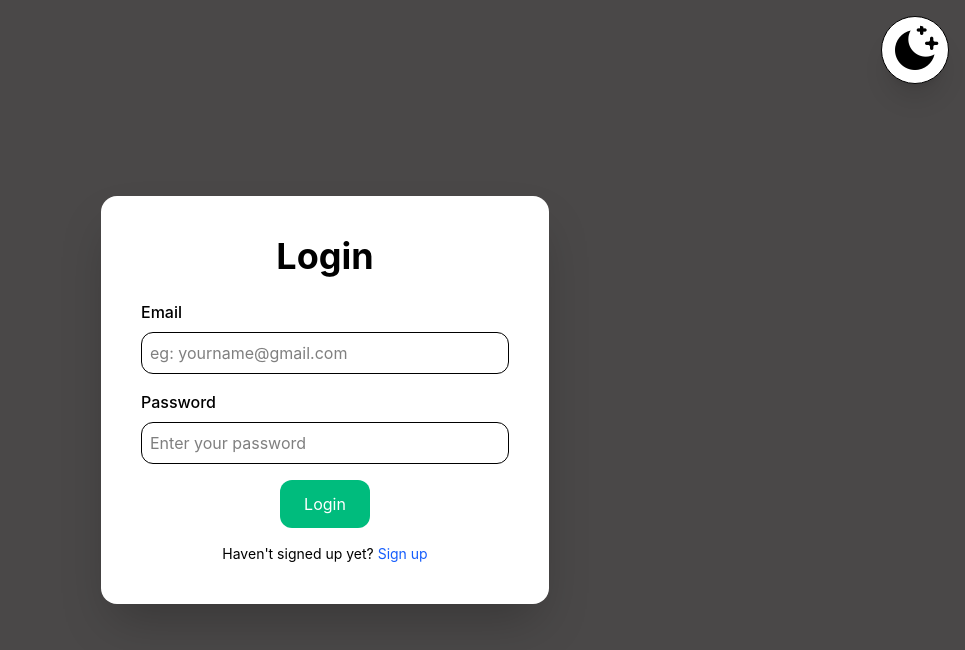
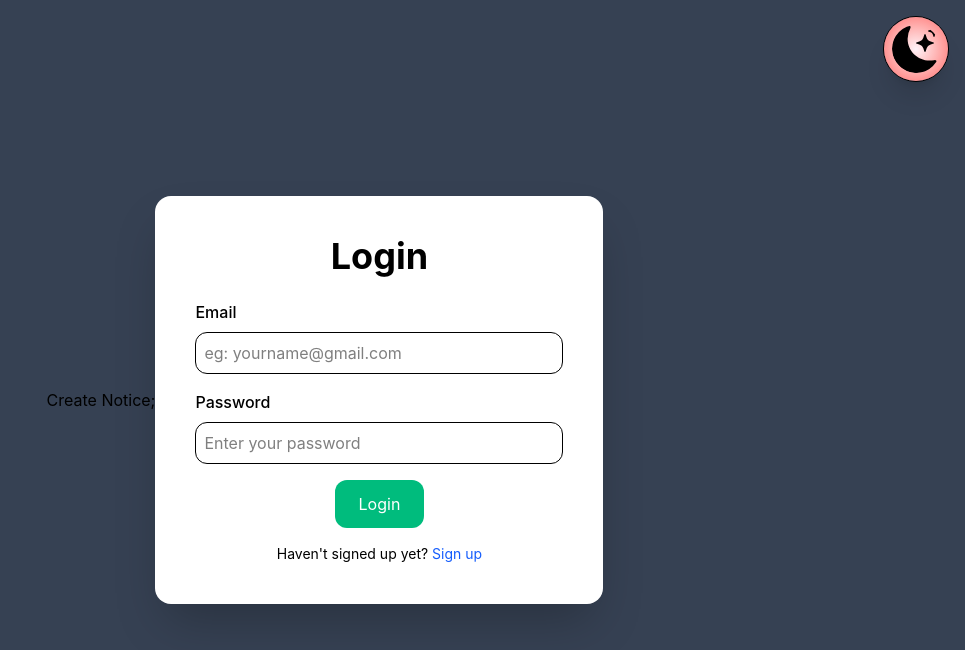
Before and after one commit to shiwani-dev/Notice-System, a React (Vite) app: page /login in a window 1280 px wide. Both pictures are taken after a click on the button 1230 px from the left and 50 px from the top of the page. Shown: the top 650 px of the page, without its empty margins (315-1280 px from the left). Built offline with nearby package versions, Linux system fonts and the light colour scheme.

Commit message:
Theme button works on pages

```diff
--- a/package.json
+++ b/package.json
@@ -14,8 +14,8 @@
     "@tailwindcss/vite": "^4.2.2",
     "react": "^19.2.4",
     "react-dom": "^19.2.4",
-    "react-router-dom": "^7.14.0",
-    "tailwindcss": "^4.2.2"
+    "react-icons": "^5.6.0",
+    "react-router-dom": "^7.14.0"
   },
   "devDependencies": {
     "@eslint/js": "^9.39.4",
@@ -26,6 +26,7 @@
     "eslint-plugin-react-hooks": "^7.0.1",
     "eslint-plugin-react-refresh": "^0.5.2",
     "globals": "^17.4.0",
+    "tailwindcss": "^4.2.2",
     "vite": "^8.0.1"
   }
 }
--- a/src/components/CreateNotices.jsx
+++ b/src/components/CreateNotices.jsx
@@ -2,28 +2,29 @@ import React from "react";
 import { NoticeContext } from "../context/NoticeContext";
 
 function CreateNotices() {
-  const { addNotice } =  React.useContext(NoticeContext);
+  const { addNotice } = React.useContext(NoticeContext);
   const [formData, setFormData] = React.useState({
     title: "",
-    notice: ""
+    notice: "",
   });
 
-  const handleChange=(e) => {
-    const {name, value} = e.target;
-    setFormData({...formData, [name]:value});
-  }
+  const handleChange = (e) => {
+    const { name, value } = e.target;
+    setFormData({ ...formData, [name]: value });
+  };
 
   const onSubmit = (e) => {
     e.preventDefault();
     addNotice(formData.title, formData.notice);
-  }
+  };
 
   return (
-    <div className="flex m-30">
+    <div className="dark:bg-gray-700">
+      <div className="flex">
         <img className="w-80 h-80" src="src/assets/bunny.png" alt="bunny" />
         <div className="flex justify-center">
           <form
-          className="w-200 shadow-2xl h-fit p-4 rounded-xl"
+            className="w-200 shadow-2xl h-fit p-4 rounded-xl dark:bg-white"
             onSubmit={onSubmit}
           >
             <label htmlFor="title">Title:</label>
@@ -58,6 +59,7 @@ function CreateNotices() {
           </form>
         </div>
       </div>
+    </div>
   );
 }
 
--- a/src/components/Theme.jsx
+++ b/src/components/Theme.jsx
@@ -1,24 +1,18 @@
 import React from "react";
 import { ThemeContext } from "../context/ThemeContext";
+import { BsFillMoonStarsFill } from "react-icons/bs";
+import { CgSun } from "react-icons/cg";
 
 function ThemeButton() {
   const { theme, toggle } = React.useContext(ThemeContext);
 
   return (
     <div className="fixed top-4 right-4 z-50">
-        <button className="rounded-full border shadow-xl bg-white" onClick={toggle}>
+      <button className="rounded-full border shadow-xl" onClick={toggle}>
         {theme === "light" ? (
-            <img
-              className="rounded-full w-fit h-fit p-2"
-              src="src/assets/icons8-sun-50.png"
-              alt="sun"
-            />
+          <CgSun className="size-16 bg-radial from-yellow-50 to-yellow-400 rounded-full p-2" />
         ) : (
-            <img
-              className="rounded-full w-fit h-fit p-2"
-              src="src/assets/icons8-moon-and-stars-50.png"
-              alt="Moon"
-            />
+          <BsFillMoonStarsFill className="size-16 bg-radial from-pink-50 to-red-400 rounded-full p-2" />
         )}
       </button>
     </div>
--- a/src/context/ThemeContext.jsx
+++ b/src/context/ThemeContext.jsx
@@ -6,8 +6,16 @@ export function ThemeProvider({ children }) {
   const [theme, setTheme] = useState("light");
 
   const toggle = () => {
-    document.body.classList.toggle("dark-theme");
-    setTheme(theme === "light" ? "dark" : "light");
+
+    const newTheme = theme === "light" ? "dark" : "light";
+
+    if (newTheme === "dark"){
+      document.body.setAttribute("data-theme", "dark");
+    }
+    else if(newTheme === "light"){
+      document.body.removeAttribute("data-theme");
+    }
+    setTheme(newTheme);
   };
 
   return (
--- a/src/index.css
+++ b/src/index.css
@@ -1,25 +1,3 @@
 @import 'tailwindcss';
 
-:root {
-  --bg-color: #ffffff;
-  --text-color: #000000;
-}
-
-body.dark-theme {
-  --bg-color: #4a4848;
-}
-
-.themed-bg {
-  background-color: var(--bg-color);
-  color: var(--text-color);
-}
-
-.themed-text {
-  color: var(--text-color);
-}
-
-.themed-input {
-  background-color: var(--bg-color);
-  color: var(--text-color);
-  border-color: var(--text-color);
-}
+@custom-variant dark (&:where([data-theme=dark], [data-theme=dark] *));
--- a/src/main.jsx
+++ b/src/main.jsx
@@ -5,15 +5,18 @@ import App from "./App";
 import './index.css';
 import { AuthProvider } from "./context/AuthContext";
 import { ThemeProvider } from "./context/ThemeContext";
+import { NoticeProvider } from "./context/NoticeContext";
 
 ReactDOM.createRoot(document.getElementById("root")).render(
   <React.StrictMode>
     <BrowserRouter>
-      <AuthProvider>
-        <ThemeProvider>
-          <App />
-        </ThemeProvider>
-      </AuthProvider>
+      <NoticeProvider>
+        <AuthProvider>
+          <ThemeProvider>
+            <App />
+          </ThemeProvider>
+        </AuthProvider>
+      </NoticeProvider>
     </BrowserRouter>
-  </React.StrictMode>
+  </React.StrictMode>,
 );
--- a/src/pages/Login.jsx
+++ b/src/pages/Login.jsx
@@ -46,7 +46,8 @@ function Login() {
   };
 
   return (
-    <div className="themed-bg min-h-screen flex items-center justify-center bg-gray-100">
+    <div className="dark:bg-gray-700 min-h-screen flex items-center justify-center">
+      <Link to="/create-notice">Create Notice</Link>;
       <div className="w-full max-w-md bg-white shadow-2xl rounded-2xl p-10">
         <form onSubmit={handleSubmit}>
           <legend className="text-4xl font-bold text-center mb-6">Login</legend>
--- a/src/pages/ManageNotices.jsx
+++ b/src/pages/ManageNotices.jsx
@@ -2,7 +2,7 @@ import React from "react";
 
 function ManageNotices() {
   return (
-    <div>
+    <div className="dark:bg-gray-700">
       <table>
         <tr>
           <th>Notices</th>
--- a/src/pages/Signup.jsx
+++ b/src/pages/Signup.jsx
@@ -49,7 +49,7 @@ function Signup() {
   };
 
   return (
-    <div className="min-h-screen flex items-center justify-center bg-gray-100">
+    <div className="dark:bg-gray-700 min-h-screen flex items-center justify-center bg-gray-100">
       <form
         onSubmit={handleSubmit}
         className="w-full max-w-md bg-white p-8 rounded-xl shadow-md"
--- a/src/routes/AppRoutes.jsx
+++ b/src/routes/AppRoutes.jsx
@@ -2,6 +2,7 @@ import { Navigate, Route, Routes } from "react-router-dom";
 import Login from "../pages/Login";
 import Signup from "../pages/Signup";
 import ProtectedRoute from "../components/ProtectedRoute";
+import CreateNotices from "../components/CreateNotices";
 
 function AppRoutes() {
   return (
@@ -9,6 +10,7 @@ function AppRoutes() {
       <Route path="/" element={<Navigate to="/login" />} />
       <Route path="/login" element={<Login />} />
       <Route path="/signup" element={<Signup />} />
+      <Route path="/create-notice" element={<CreateNotices />} />
 
       <Route
         path="/admin-dashboard"
--- /dev/null
+++ b/src/tailwind.config.js
@@ -0,0 +1,12 @@
+
+export default {
+  darkMode: ['selector', '[data-theme="dark"]'],
+  content: [
+    "./index.html",
+    "./src/**/*.{js,jsx,ts,tsx}",
+  ],
+  theme: {
+    extend: {},
+  },
+  plugins: [],
+}
```
Also changed, not shown: 1 other file (tests, documents, lock files or other folders). Lines whose indentation alone changed are shown as unchanged.
